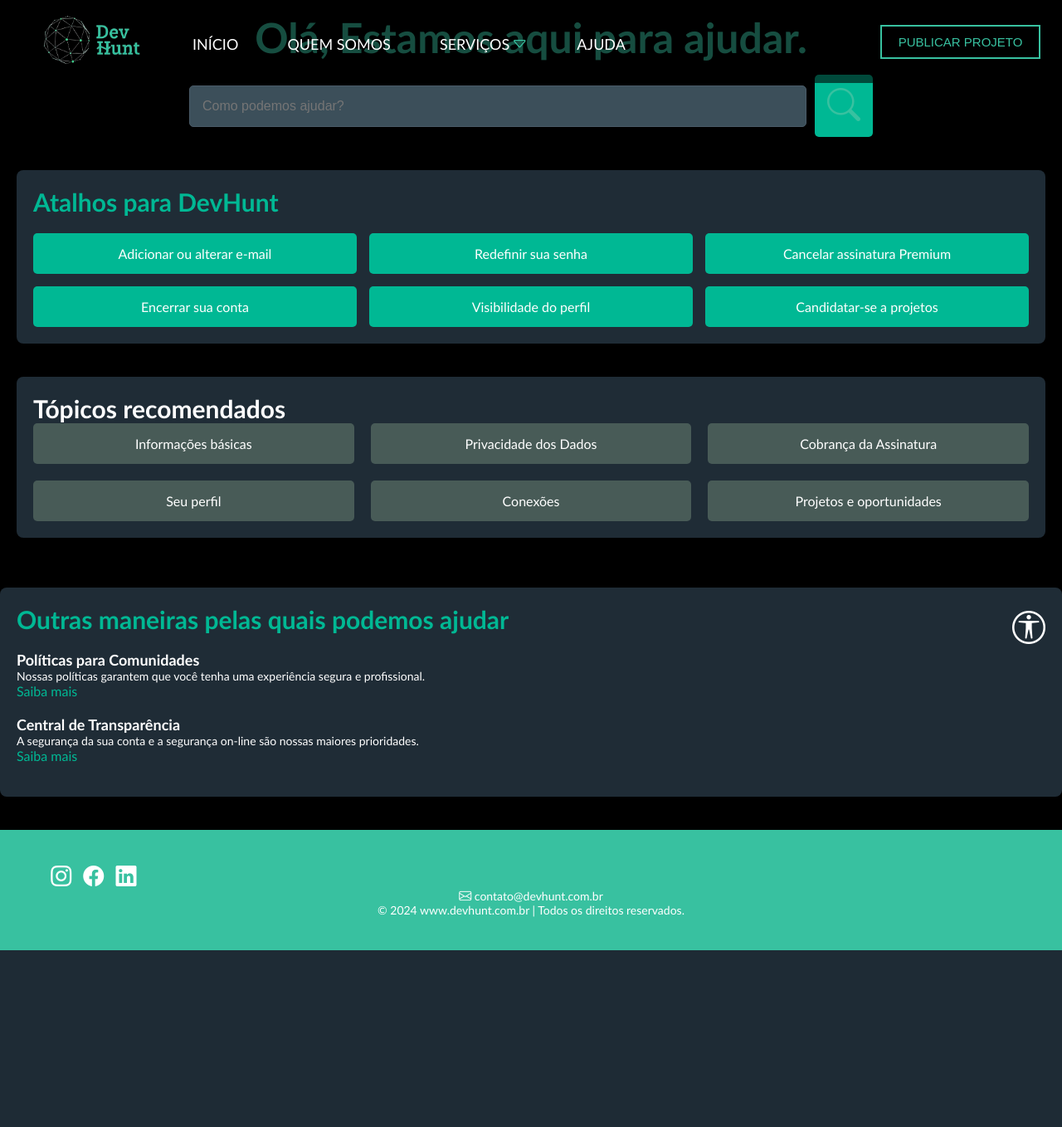
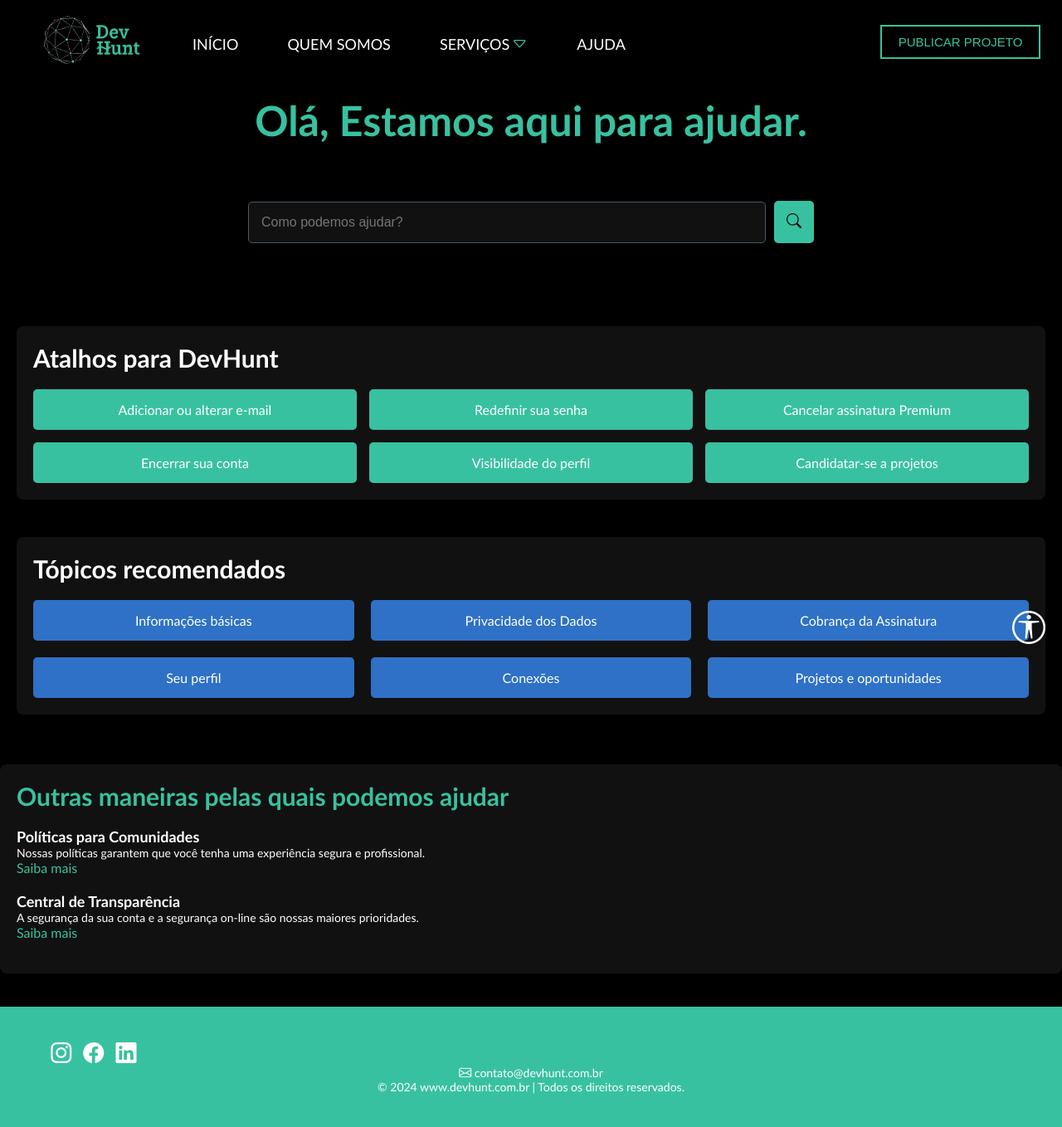
Before and after one commit to Rayanegmoura/Dev-Hunt, a PHP site: page /ajuda.html in a window 1280 px wide. Shown: the whole page at 83% size. Before the commit the page ends 1145 px from the top, so only its background shows below. Run offline with PHP 8.4, Linux system fonts and the light colour scheme.

Commit message:
Update style-ajuda.css

```diff
--- a/css/style-ajuda.css
+++ b/css/style-ajuda.css
@@ -1,27 +1,9 @@
 body {
     font-family: Arial, sans-serif;
-    margin: 0;
-    padding: 0;
-    background-color: #2b3a42;
+    margin: 0 ;
+    padding: 0 ;
+    background-color: #000;
     color: #e0e0e0;
-  }
-
-  .header {
-    background-color: #1b2832;
-    color: white;
-    padding: 10px;
-    text-align: center;
-  }
-
-  .logo {
-    display: flex;
-    justify-content: center;
-    align-items: center;
-  }
-
-  .logo img {
-    height: 100px;
-    margin-right: 10px;
   }
 
   main {
@@ -31,6 +13,7 @@ body {
   .Bemvindo {
     text-align: center;
     margin-bottom: 40px;
+    margin: 100px;
   }
 
   .Barra {
@@ -38,7 +21,7 @@ body {
     justify-content: center;
     align-items: center;
     gap: 10px;
-    margin-top: 20px;
+    margin-top: 72px;
   }
 
   .Barra input {
@@ -47,30 +30,33 @@ body {
     border-radius: 5px;
     border: 1px solid #4a5a67;
     font-size: 16px;
-    background-color: #3c4f5a;
+    background-color: #80808021;
     color: #e0e0e0;
   }
 
   .Barra button {
     padding: 15px;
-    background-color: #00b894;
+    background-color: #38c1a0;
     color: white;
     border: none;
     border-radius: 5px;
     cursor: pointer;
     font-size: 16px;
   }
-
+  .Bemvindo i{
+    color : #070000;
+    font-size: 18px;
+  }
   .Links {
-    background-color: #1f2c36;
+    background-color: #80808021;
     padding: 20px;
-    margin-bottom: 40px;
+    margin-bottom: 45px;
     border-radius: 8px;
   }
 
   .Links h2 {
     margin-bottom: 20px;
-    color: #00b894;
+    color: #ffffff;
   }
 
   .link {
@@ -81,7 +67,7 @@ body {
   }
 
   .link a {
-    background-color: #00b894;
+    background-color: #38c1a0;
     color: white;
     text-decoration: none;
     padding: 15px 20px;
@@ -94,16 +80,20 @@ body {
   }
 
   .link a:hover {
-    background-color: #009371;
+    background-color: #2e71c6;
   }
 
   .Recomendados {
-    background-color: #1f2c36;
+    background-color: #80808021;
     padding: 20px;
     border-radius: 8px;
     margin-bottom: 40px;
   }
+  .Recomendados h2 {
+    margin-bottom: 20px;
+    color: #ffffff;
 
+  }
   .topicos {
     display: flex;
     flex-wrap: wrap;
@@ -111,10 +101,9 @@ body {
     justify-content: space-around;
 
   }
-
   .topico {
-    background-color: #485b57;
-    color: white;
+    background-color: #2e71c6;
+    color: rgb(255, 255, 255);
     padding: 15px;
     border-radius: 5px;
     text-align: center;
@@ -126,11 +115,11 @@ body {
     text-decoration: none;
   }
   .topico:hover {
-      background-color: #009371;
+      background-color: #38c1a0;
   }
 
   .ajuda1 {
-    background-color: #1f2c36;
+    background-color: #80808021;
     padding: 20px;
     margin-bottom: 40px;
     border-radius: 8px;
@@ -138,7 +127,7 @@ body {
 
   .ajuda1 h2 {
     margin-bottom: 20px;
-    color: #00b894;
+    color: #38c1a0;
   }
 
   .ajuda2 {
@@ -146,14 +135,14 @@ body {
   }
 
   .ajuda2 a {
-    color: #00b894;
+    color: #38c1a0;
     text-decoration: none;
   }
 
   footer {
     text-align: center;
     padding: 20px;
-    background-color: #2b3a42;
+    background-color: #80808021 ;
     color: #e0e0e0;
   }
 
```
